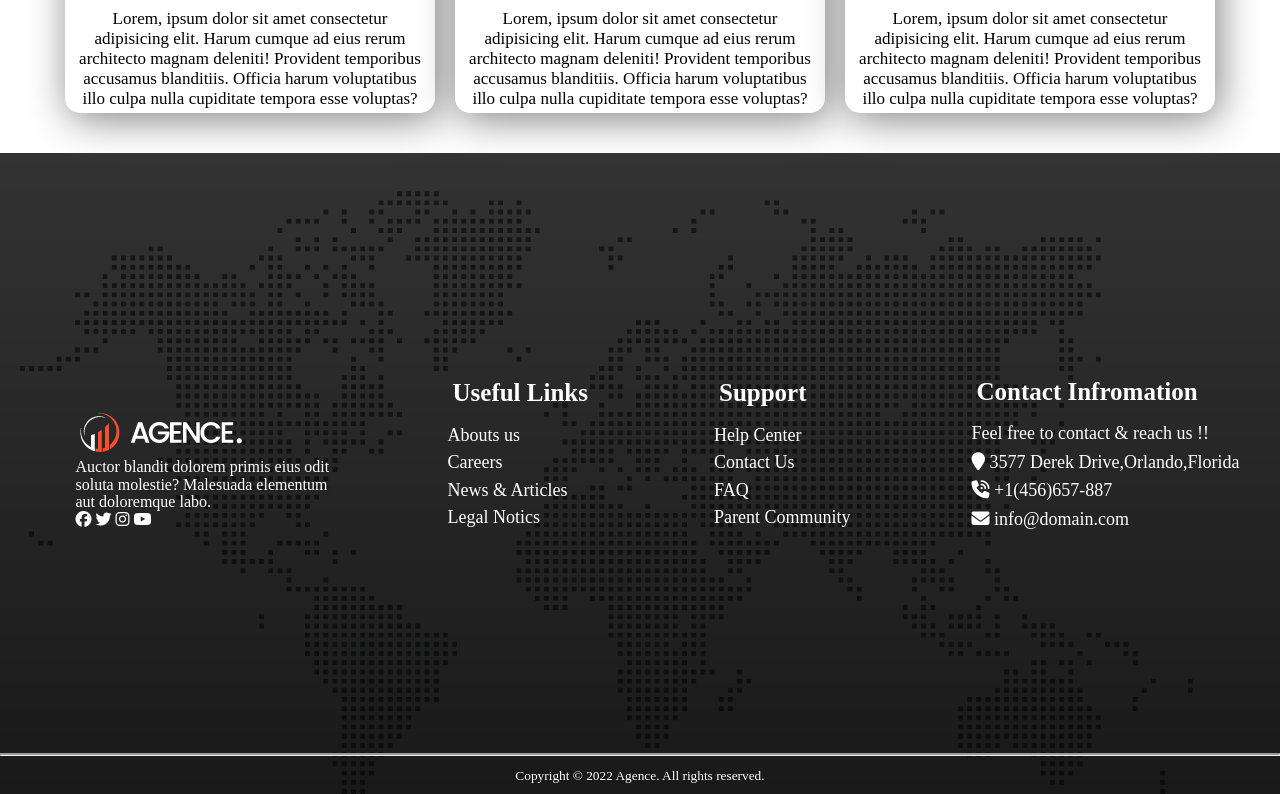
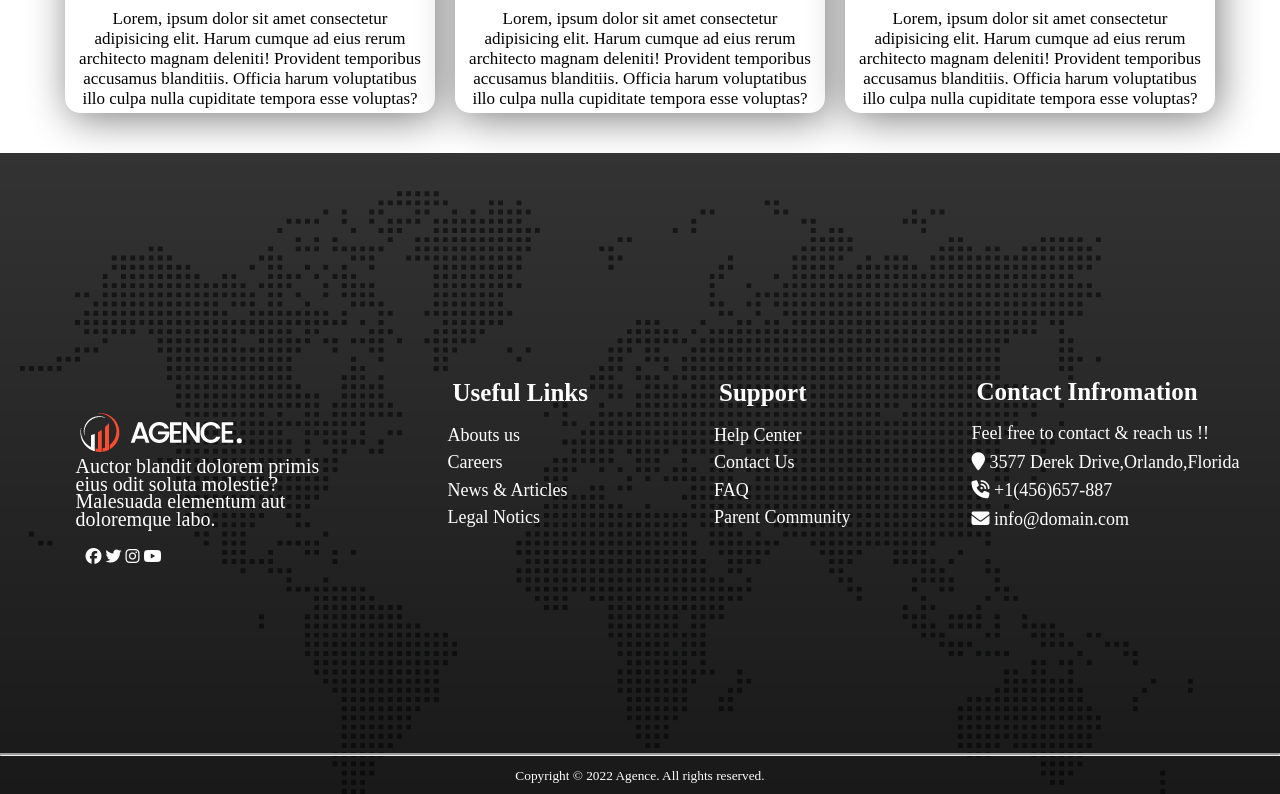
Before and after one commit to SaAbdullah131/Digital_Agency_website, a plain HTML site: page index.html in a window 1280 px wide. Shown: the part 2359-3153 px from the top of the page. Drawn offline with Linux system fonts and the light colour scheme.

Commit message:
digital agency done

```diff
--- a/style.css
+++ b/style.css
@@ -239,6 +239,14 @@
     padding:10px;
     margin-bottom: 10px;
 }
+.logo-des{
+    font-size: 20px;
+    margin-bottom: 15px;
+}
+.social-icon{
+    padding:5px;
+    margin-left: 5px;
+}
 ul >li {
     list-style: none;
     font-size: 18px;
```
